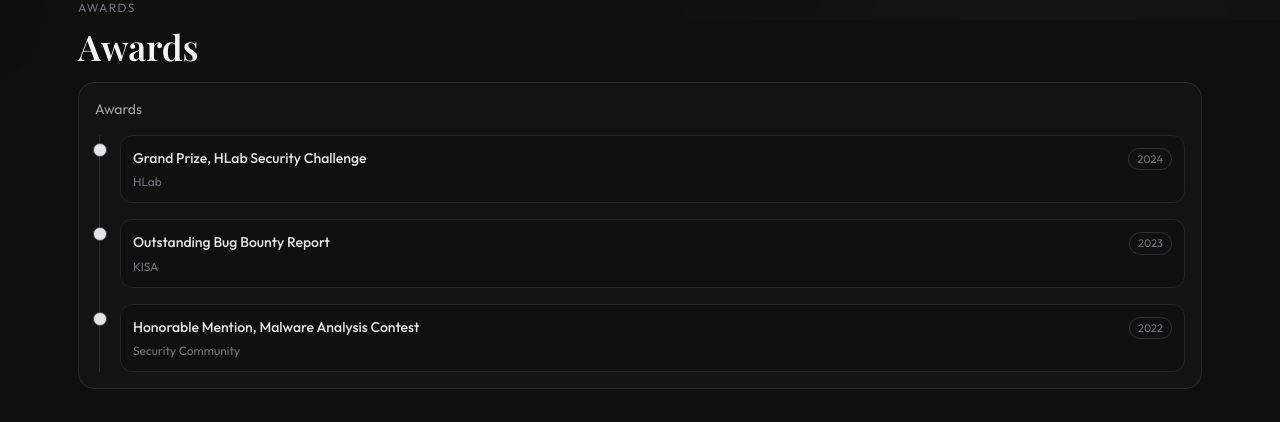
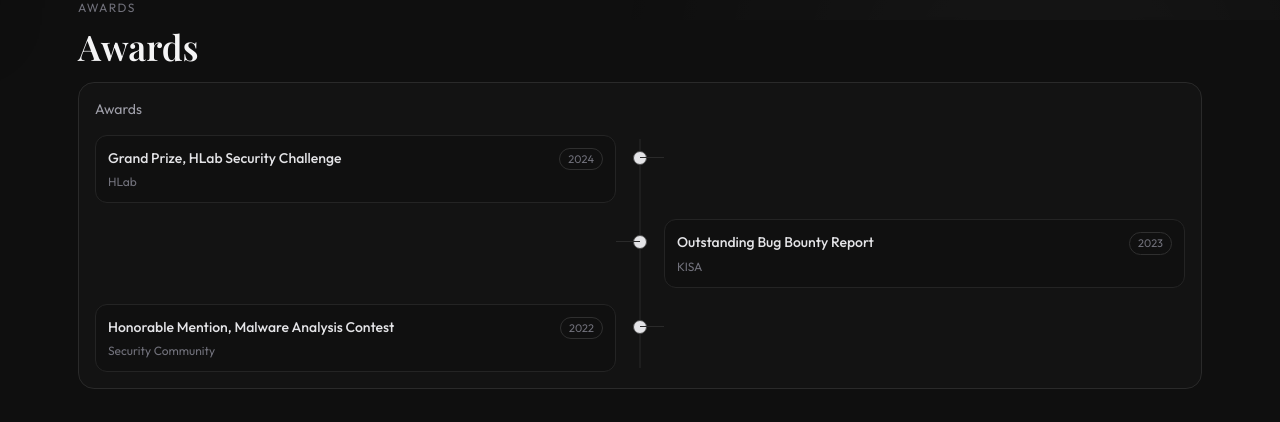
Before and after one commit to HLab-Haeyul/HLab-Web, a Vue app: page /en in a window 1280 px wide. Shown: the part 780-1202 px from the top of the page. Built offline with nearby package versions, Linux system fonts and the light colour scheme; the HTML template or start-up script is replaced by a standard one.

Commit message:
feat(#3) : 수상 타임라인을 중앙선 좌우 로드맵 형태로 변경

```diff
--- a/src/views/PortfolioView.vue
+++ b/src/views/PortfolioView.vue
@@ -289,14 +289,30 @@ watch(
 
         <article class="mt-4 rounded-2xl border border-[#2a2a2a] bg-[#131313] p-4">
           <p class="text-sm text-zinc-400">{{ profileShowcase.awardsTitle }}</p>
-          <ul class="mt-4 ml-1 border-l border-[#2a2a2a]">
+          <div class="relative mt-4">
+            <span
+              aria-hidden="true"
+              class="pointer-events-none absolute inset-y-1 left-3 w-px bg-[#2a2a2a] md:left-1/2 md:-translate-x-1/2"
+            ></span>
+            <ul>
             <li
-              v-for="award in profileShowcase.awards"
+              v-for="(award, awardIndex) in profileShowcase.awards"
               :key="`${award.year}-${award.title}`"
-              class="relative pl-5 pb-4 last:pb-0"
+              class="relative pl-7 pb-4 last:pb-0 md:pl-0"
             >
-              <span class="absolute -left-[7px] top-2 h-3.5 w-3.5 rounded-full border border-[#4a4a4a] bg-zinc-200"></span>
-              <div class="rounded-xl border border-[#242424] bg-[#101010] px-3 py-3">
+              <span
+                aria-hidden="true"
+                class="absolute left-3 top-4 h-3.5 w-3.5 -translate-x-1/2 rounded-full border border-[#4a4a4a] bg-zinc-200 md:left-1/2"
+              ></span>
+              <span
+                aria-hidden="true"
+                class="pointer-events-none absolute top-[1.35rem] hidden h-px bg-[#2a2a2a] md:block"
+                :class="awardIndex % 2 === 0 ? 'left-1/2 w-6' : 'right-1/2 w-6'"
+              ></span>
+              <div
+                class="rounded-xl border border-[#242424] bg-[#101010] px-3 py-3"
+                :class="awardIndex % 2 === 0 ? 'md:mr-[calc(50%+1.5rem)]' : 'md:ml-[calc(50%+1.5rem)]'"
+              >
                 <div class="flex items-start justify-between gap-3">
                   <p class="text-sm font-medium text-zinc-200">{{ award.title }}</p>
                   <span class="shrink-0 rounded-full border border-[#2f2f2f] px-2 py-0.5 text-[11px] text-zinc-500">
@@ -306,7 +322,8 @@ watch(
                 <p class="mt-1 text-xs text-zinc-500">{{ award.organizer }}</p>
               </div>
             </li>
-          </ul>
+            </ul>
+          </div>
         </article>
       </section>
 
```
